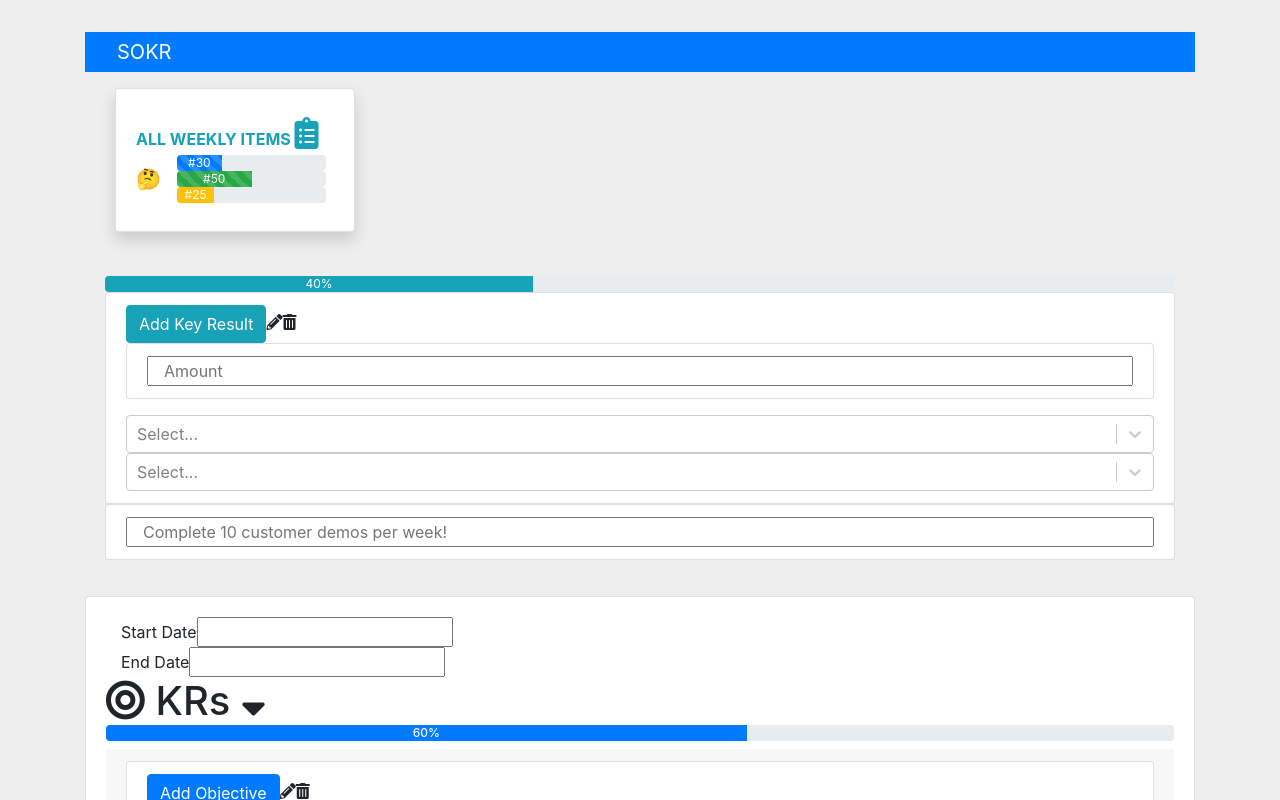
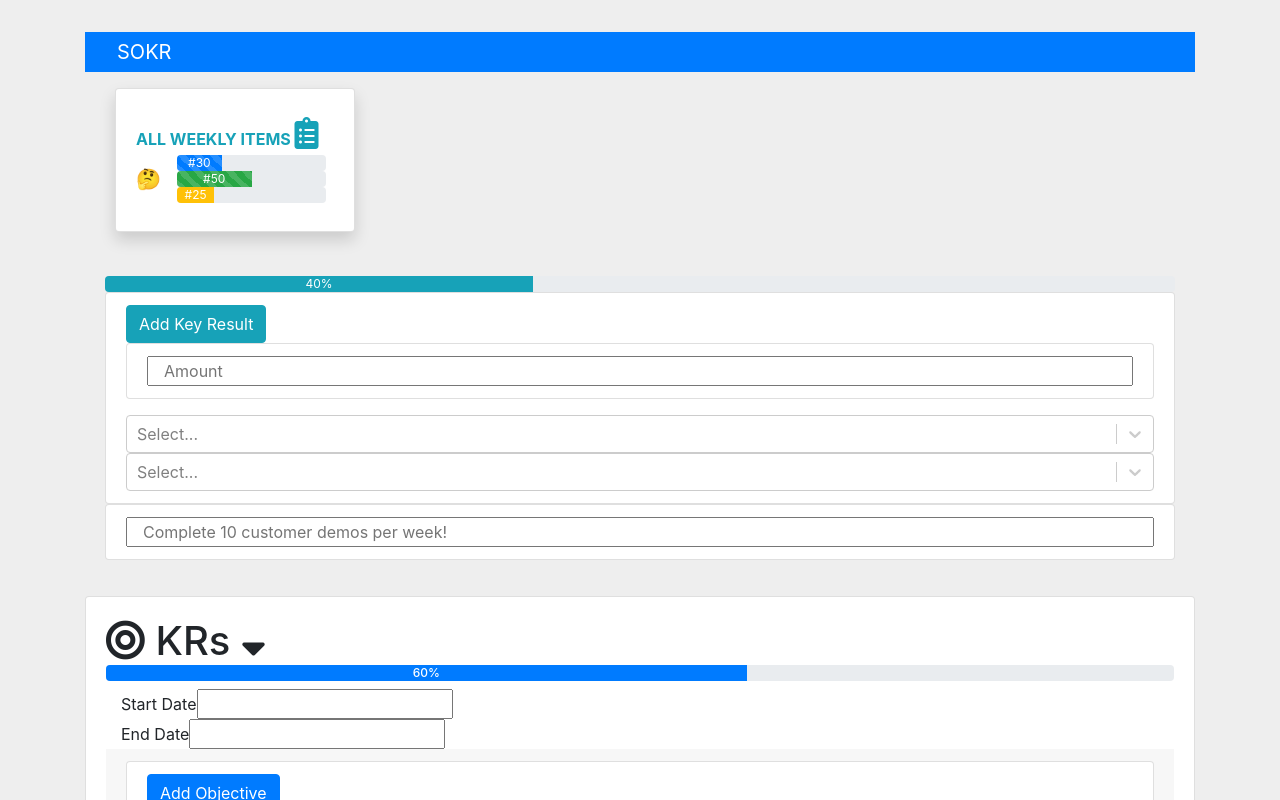
Before and after one commit to alexsjcho/smart-okr-react-redux-app, a React (Create React App) app: page / in a window 1280 px wide. Shown: the top 800 px of the page. Built offline with nearby package versions, Linux system fonts and the light colour scheme.

Commit message:
worked on collapse and conditional rendering in KeyResult and Objective

```diff
--- a/src/components/keyresults/KeyResult.js
+++ b/src/components/keyresults/KeyResult.js
@@ -1,11 +1,8 @@
 import React, { Component, Fragment } from "react";
 
 import TextInputGroup from "../shared/TextInputGroup";
-
 import KeyResultProgressBar from "./KeyResultProgressBar";
-
 import InputSelect from "./InputSelect";
-
 import { metricOptions, toolOptions } from "../../utils/option_data";
 
 class KeyResult extends Component {
@@ -84,8 +81,12 @@ class KeyResult extends Component {
               ) : null}
 
               {/* Create Link Modal for editing*/}
-              <i className="fas fa-pencil-alt " />
-              <i className="fas fa-trash-alt " />
+              {keyResult.name !== "" ? (
+                <Fragment>
+                  <i className="fas fa-pencil-alt " />
+                  <i className="fas fa-trash-alt " />
+                </Fragment>
+              ) : null}
 
               {toolOption ? (
                 <img
--- a/src/components/objectives/Objective.js
+++ b/src/components/objectives/Objective.js
@@ -18,6 +18,7 @@ class Objective extends Component {
       objectiveId
     } = this.props;
     this.state = {
+      showCardInfo: true,
       objective: name,
       id: objectiveId,
       category,
@@ -74,7 +75,7 @@ class Objective extends Component {
   };
 
   render() {
-    const { category, type, date } = this.state;
+    const { category, type, date, showCardInfo } = this.state;
 
     const {
       objective: { name: objectiveName, keyResults },
@@ -84,17 +85,26 @@ class Objective extends Component {
     } = this.props;
 
     return (
+      <Fragment>
         <div className="card card-body mb-3">
+          <h1>
+            <i className="fas fa-bullseye" /> KRs{" "}
+            <i
+              className="fas fa-sort-down"
+              onClick={() =>
+                this.setState({ showCardInfo: !this.state.showCardInfo })
+              }
+            />
+            <ObjectiveProgressBar />
+          </h1>
+
           <ObjectiveDates
             saveStartDate={this.handleStartDate}
             saveEndDate={this.handleEndDate}
             selected={date}
           />
-        <h1>
-          <i className="fas fa-bullseye" /> KRs{" "}
-          <i className="fas fa-sort-down" />
-          <ObjectiveProgressBar />
-        </h1>
+
+          {showCardInfo ? (
             <div className="card-header">
               <form onSubmit={this.handleSubmit}>
                 <ul className="list-group">
@@ -108,9 +118,14 @@ class Objective extends Component {
                         />
                       </Fragment>
                     ) : null}
-                {/* Create Link Modal for editing*/}
+
+                    {/* Input fields are muted until pencil icon is clicked for edit*/}
+                    {objectiveName !== "" ? (
+                      <Fragment>
                         <i className="fas fa-pencil-alt " />
                         <i className="fas fa-trash-alt " />
+                      </Fragment>
+                    ) : null}
                     <ObjectiveCategory
                       category={category}
                       onChange={this.handleCategoryChange}
@@ -126,6 +141,8 @@ class Objective extends Component {
                 />
               </form>
             </div>
+          ) : null}
+
           {objectiveName ? (
             <KeyResultsList
               objectiveId={this.state.id}
@@ -134,6 +151,7 @@ class Objective extends Component {
             />
           ) : null}
         </div>
+      </Fragment>
     );
   }
 }
```
Lines whose indentation alone changed are shown as unchanged.
